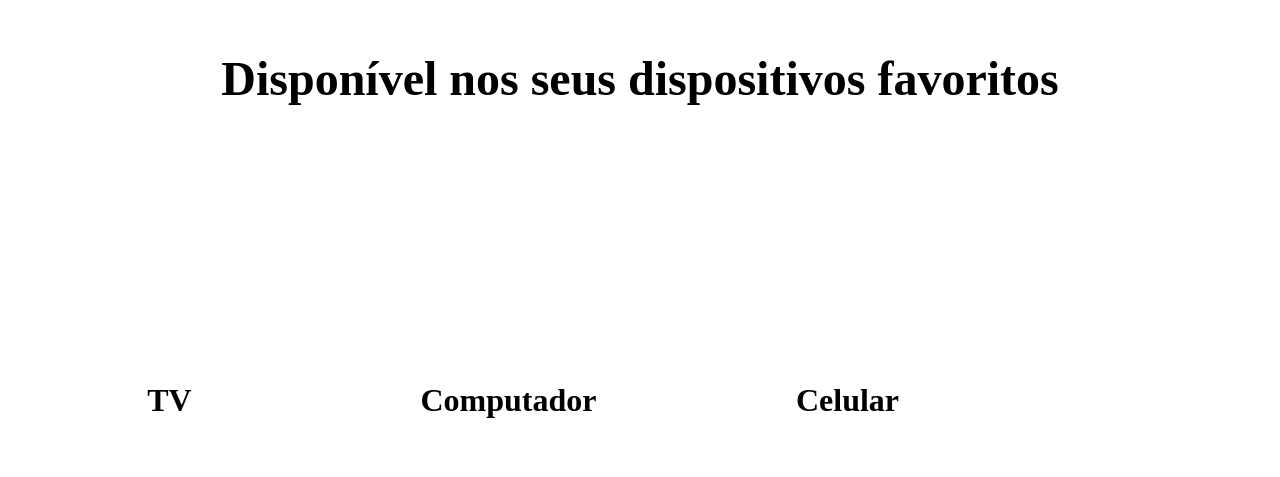
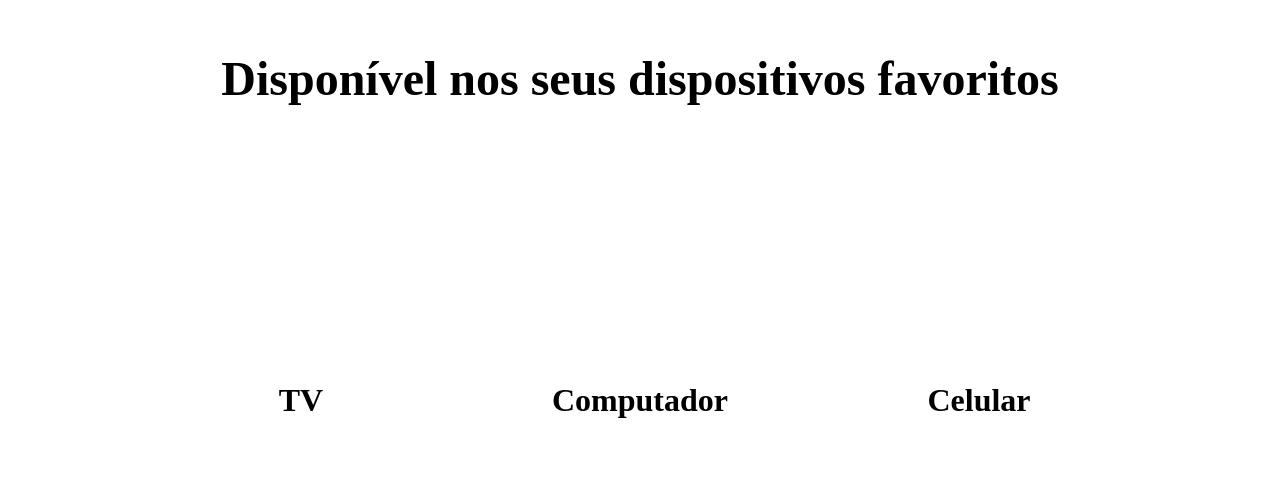
Before and after one commit to Emillychagas/netflyx, a plain HTML site: page index.html in a window 1280 px wide. Shown: the part 3149-3626 px from the top of the page. Drawn offline with Linux system fonts and the light colour scheme.

Commit message:
adicionando html css png

```diff
--- a/styles.css
+++ b/styles.css
@@ -98,7 +98,7 @@ body {
 
 .dispositivos__lista {
     display: flex;
-    justify-cont ent: center;
+    justify-content: center;
     list-style-type: none;
     margin: 5em 0;
 }
```
